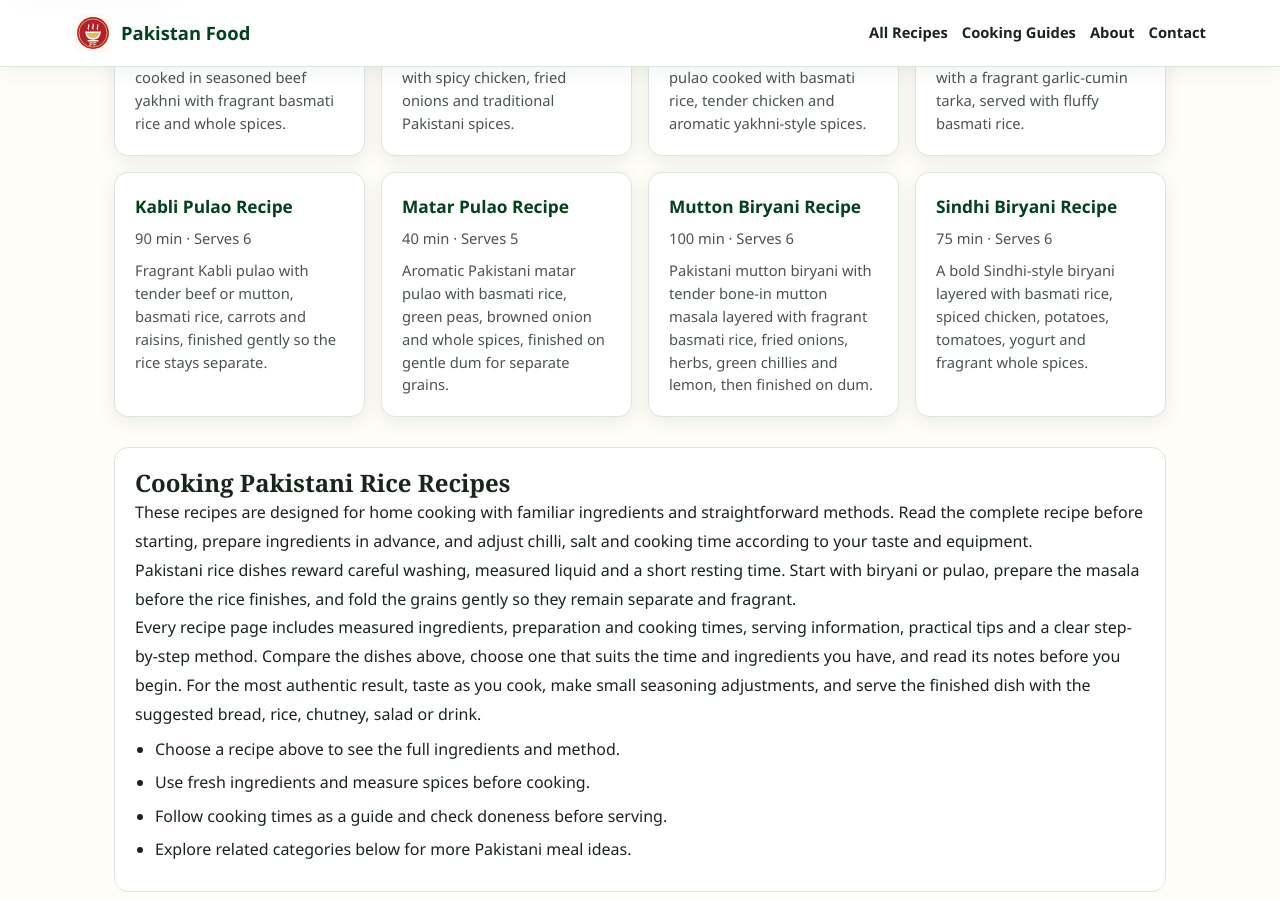
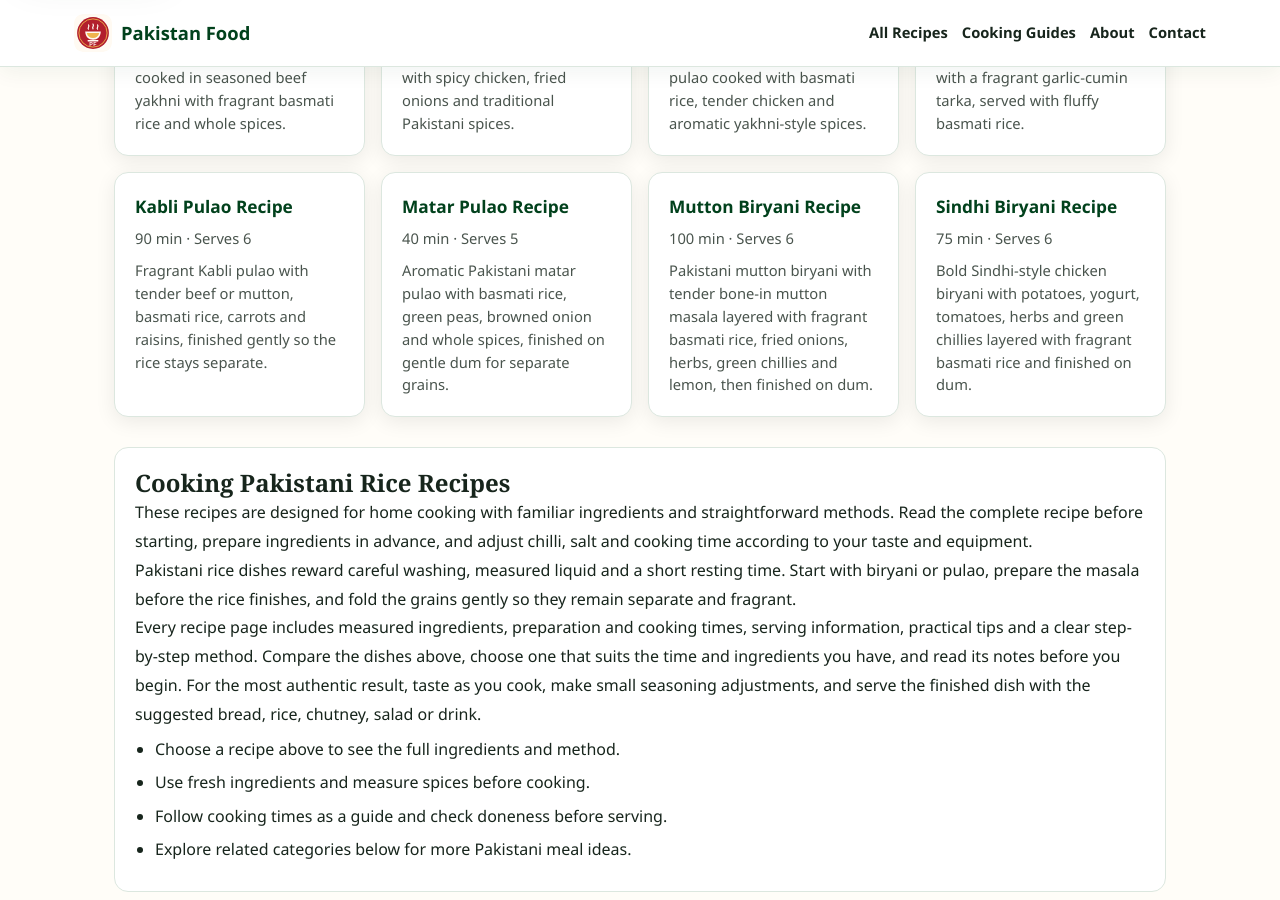
Before and after one commit to manazarali01-hub/pakistan-food, a Jekyll site: the page built from recipes/rice/index.html, in a window 1280 px wide and 900 px high, scrolled down 370 px. Built offline with Jekyll 4.4.1, drawn with Linux system fonts in a browser that asks for light colours; some of the changed lines change nothing that is shown.

Commit message:
Improve Sindhi Biryani recipe quality

```diff
--- a/_data/recipes/sindhi-biryani.json
+++ b/_data/recipes/sindhi-biryani.json
@@ -5,27 +5,28 @@
   "time": "75 min",
   "serves": 6,
   "image": "https://commons.wikimedia.org/wiki/Special:Redirect/file/Sindhi_Biryani.JPG?width=900",
-  "description": "A bold Sindhi-style biryani layered with basmati rice, spiced chicken, potatoes, tomatoes, yogurt and fragrant whole spices.",
+  "description": "Bold Sindhi-style chicken biryani with potatoes, yogurt, tomatoes, herbs and green chillies layered with fragrant basmati rice and finished on dum.",
   "ingredients": [
     "1 kg chicken, biryani cut",
-    "4 cups basmati rice",
+    "4 cups basmati rice, rinsed and soaked",
     "3 medium potatoes, halved",
     "4 tomatoes, chopped",
-    "2 large onions, sliced",
-    "1 cup plain yogurt",
+    "2 large onions, thinly sliced",
+    "1 cup plain yogurt, whisked",
     "3 tbsp Sindhi biryani masala",
     "2 tbsp ginger-garlic paste",
-    "4 green chilies",
-    "Fresh mint and coriander",
+    "4 green chillies",
+    "Fresh mint and coriander, chopped",
     "1 lemon",
-    "Salt and cooking oil"
+    "Salt to taste and cooking oil, as needed"
   ],
   "method": [
-    "Wash and soak the basmati rice for 30 minutes.",
-    "Fry the onions until golden, then add chicken, ginger-garlic paste and biryani masala.",
-    "Add tomatoes, yogurt and potatoes and cook until the chicken is tender and the masala thickens.",
-    "Boil the soaked rice in salted water until about three-quarters cooked, then drain.",
-    "Layer rice over the chicken masala with mint, coriander, green chilies and lemon.",
-    "Cover tightly and cook on low heat for 15 to 20 minutes before gently mixing and serving."
+    "Rinse the basmati until the water is much clearer, soak for about 30 minutes or as appropriate for your rice, then drain.",
+    "Heat oil in a heavy pot and fry the sliced onions until evenly golden. Reserve some for layering, then add the chicken and ginger-garlic paste and cook until the chicken loses its raw colour.",
+    "Add the biryani masala, tomatoes, whisked yogurt, potatoes and salt. Cook until the tomatoes break down, the potatoes begin to soften and the chicken masala is cooked but still has enough moisture for dum.",
+    "Boil plenty of salted water separately, add the drained rice and cook only until partly cooked and still firm in the centre, then drain promptly.",
+    "Layer the rice over the chicken masala with reserved fried onion, mint, coriander, green chillies and lemon, handling the rice gently.",
+    "Cover tightly and cook on low heat for 15 to 20 minutes, adjusting for your pot and stove, until the rice and potatoes are fully tender.",
+    "Rest covered for a few minutes, then lift and fluff gently from the sides before serving."
   ]
 }
```
